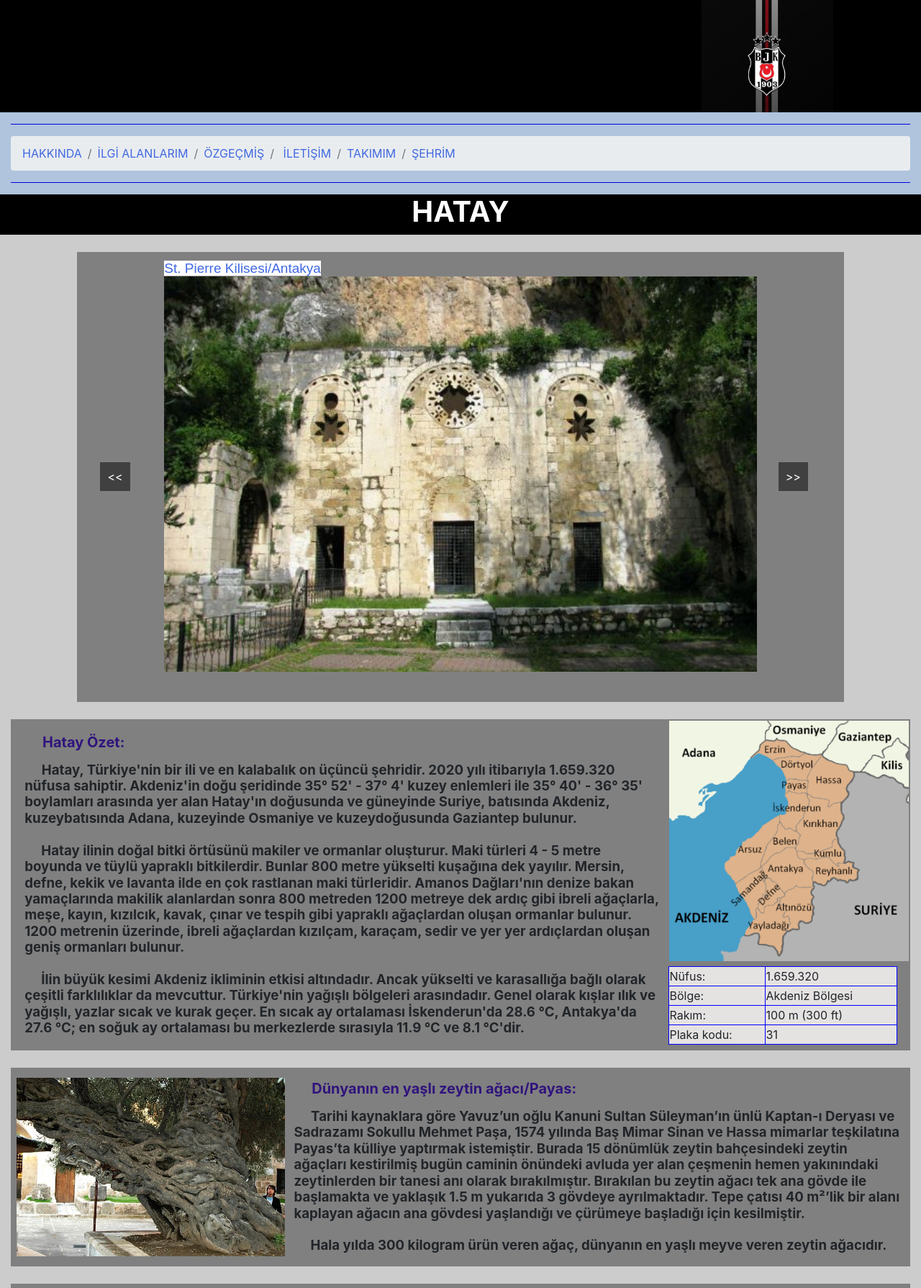
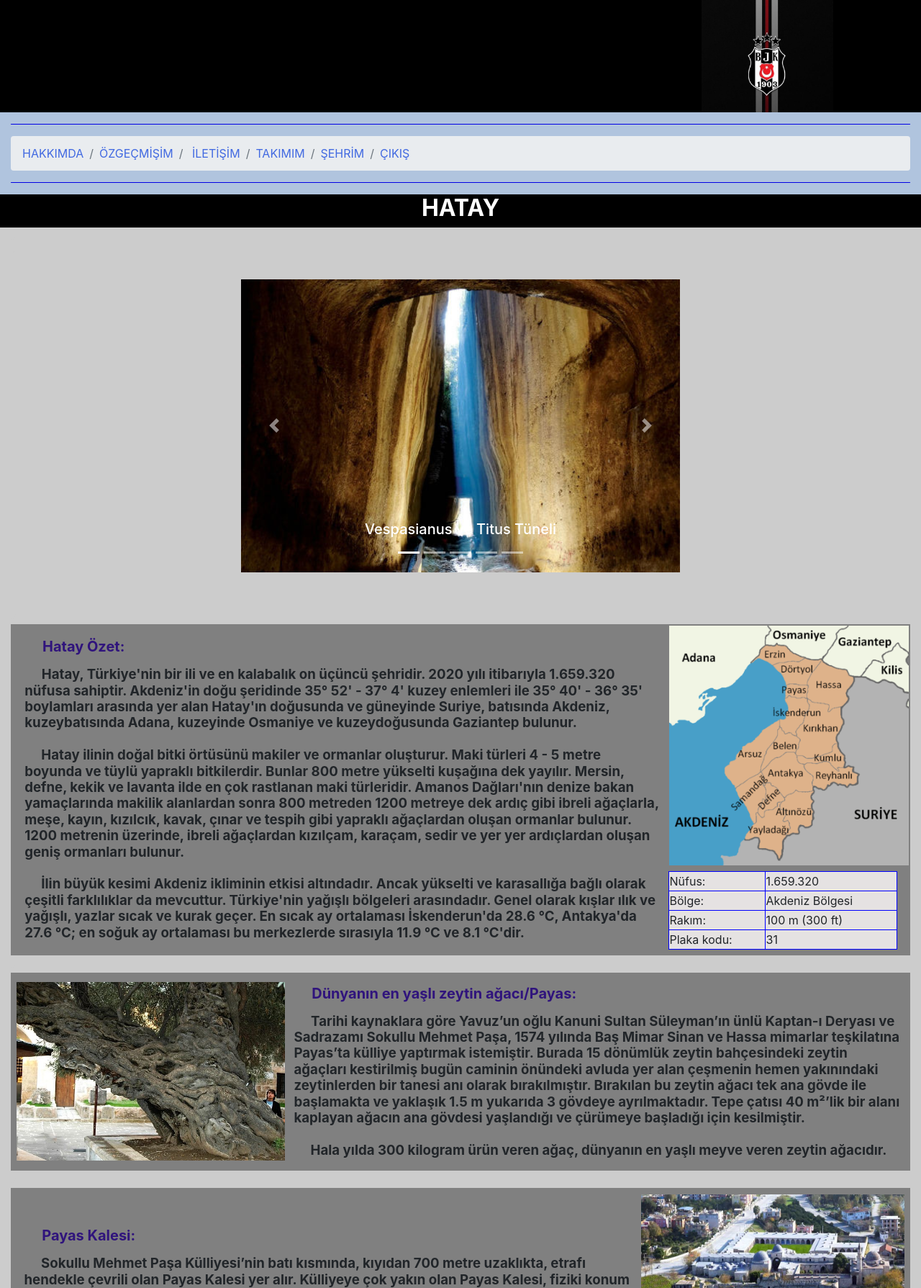
Before and after one commit to huseyinakan/web-teknolojileri-proje, a PHP site: page /sehrim.html in a window 1280 px wide. Shown: the top 1789 px of the page at 72% size. Run offline with PHP 8.4, Linux system fonts and the light colour scheme.

Commit message:
Son
Son dokunuşlar yapıldı ve bitti..

```diff
--- a/css/style.css
+++ b/css/style.css
@@ -68,6 +68,16 @@
         background-color:lightsteelblue;
     }
 
+    .labellog
+    {
+        color: blue;
+        font-weight: bold;
+        font-size: 20pt;
+        margin-left: auto;
+        margin-right: auto;
+        margin-top: auto;
+        margin-bottom: auto;
+    }
     #links
     {
         width: 100%;
@@ -199,6 +209,7 @@
     #divfoot
     {
         text-align: right;
+        color: burlywood;
     }
     .cv
     {
@@ -242,6 +253,9 @@
     font-size: 32pt;
 }
 
+
+
+
     .sutun1
     {
         width: 40%;
--- /dev/null
+++ b/kullanicilar.php
@@ -0,0 +1,4 @@
+<?php
+$user = "b201210027@sakarya.edu.tr";
+$pass = "1903";
+?>
--- a/sehrim.html
+++ b/sehrim.html
@@ -2,7 +2,7 @@
 <html>
 <head>
 <meta charset="utf-8">
-<title>My Page</title>
+<title>Şehrim</title>
 <meta name="viewport" content="width=device-width, initial-scale=1">
 <link rel="stylesheet" type="text/css" href="css/bootstrap.min.css">
 
@@ -29,12 +29,13 @@
             <div class="col-sm-12 col-12 col-md-12 col-lg-12 col-xl-12" id="links">
                 <hr color="blue">
                 <ul class="breadcrumb">
-                    <li class="breadcrumb-item"><a href="index.html">HAKKINDA</a></li>
-                    <li class="breadcrumb-item"><a href="ilgi.html">İLGİ ALANLARIM</a></li>
-                    <li class="breadcrumb-item"><a href="ozgecmis.html">ÖZGEÇMİŞ</a></li>
+                    <li class="breadcrumb-item"><a href="index.html">HAKKIMDA</a></li>
+                    <li class="breadcrumb-item"><a href="ozgecmis.html">ÖZGEÇMİŞİM</a></li>
                     <li class="breadcrumb-item"> <a href="iletisim.html">İLETİŞİM</a></li>
                     <li class="breadcrumb-item"><a href="takimim.html">TAKIMIM</a></li>
                     <li class="breadcrumb-item"><a href="sehrim.html">ŞEHRİM</a></li>
+                    <li class="breadcrumb-item"><a href="login.html">ÇIKIŞ</a></li>
+
                 </ul>
                 <hr color="blue">
             </div>
@@ -44,7 +45,7 @@
     <div class="container-fluid">
         <div class="row">
             <div class="col-sm-12 col-12 col-md-12 col-lg-12 col-xl-12" id="baslik">
-                <h1 style="color: white;"><b>HATAY</b></h1>
+                <h2 style="color: white;"><b>HATAY</b></h2>
             </div>
         </div>
     </div>
@@ -56,46 +57,85 @@
         </div>
     </div>
 
-    <div class="container-fluid" id="graydiv3">
+    <div class="container-fluid">
         <div class="row">
-            <div class="col-sm-1 col-1 col-md-1 col-lg-1 col-xl-1" id="beyaz">r
-
-            </div>
-            <div class="col-sm-1 col-1 col-md-1 col-lg-1 col-xl-1" id="graydiv" style="margin-top: auto; margin-bottom: auto;" >
-                <div id="kontrol">
-                    <a href="javascript:onceki()"><<</a>
-                </div>
+            <div class="col-sm-3 col-3 col-md-3 col-lg-3 col-xl-3" id="beyaz">r
 
             </div>
 
-            <div class="col-sm-8 col-8 col-md-8 col-lg-8 col-xl-8" id="slider" style="margin-bottom: 1%; margin-top: 1%;">
+            <div class="col-sm-6 col-6 col-md-6 col-lg-6 col-xl-6" id="beyaz">
+                <div id="slider1" class="carousel slide carousel-fade my-5">
+					<ol class="carousel-indicators">
+						<li data-target="#slider1" data-slide-to="0" class="active"></li>
+						<li data-target="#slider1" data-slide-to="1"></li>
+						<li data-target="#slider1" data-slide-to="2"></li>
+						<li data-target="#slider1" data-slide-to="3"></li>
+						<li data-target="#slider1" data-slide-to="4"></li>
 
-                    <div>
-                        <div class="slayt"><a href="https://www.neredekal.com/st-pierre-kilisesi-gezilecek-yer-detay/" target="_blank"><span style="background-color: white;">St. Pierre Kilisesi/Antakya</span><img class="img-fluid" src="images/stpier.jpg" width="100%" alt="St. Pierre Kilisesi" /></a>
-                        </div>
-                        <div class="slayt"><a href="https://www.neredekal.com/besikli-magara-gezilecek-yer-detay/" target="_blank"><span style="background-color: white;">Beşikli Mağara/Antakya</span><img class="img-fluid" src="images/beşik.jpg" width="100%" alt="Beşikli Mağara" /></a>
-                        </div>
-                        <div class="slayt"><a href="https://www.neredekal.com/antakya-mozaik-muzesi-gezilecek-yer-detay/" target="_blank"><span style="background-color: white;">Mozaik Müzesi/Antakya</span><img class="img-fluid" src="images/mozaik.jpg" width="100%" alt="Mozaik Müzesi" /></a>
-                        </div>
-                        <div class="slayt"><a href="https://www.neredekal.com/hatay-st-simon-manastiri-gezilecek-yer-detay/" target="_blank"><span style="background-color: white;">St. Simon Manastırı/Samandağ</span><img class="img-fluid" src="images/simon.jpg" width="100%" alt="St. Simon Manastırı" /></a>
-                        </div>
-                        <div class="slayt"><a href="https://www.neredekal.com/vespasianus-ve-titus-tuneli-gezilecek-yer-detay/" target="_blank"><span style="background-color: white;">Vespasianus ve Titus Tüneli/Samandağ</span><img class="img-fluid" src="images/titus.jpg" width="100%" alt="Vespasianus ve Titus Tüneli" /></a>
-                        </div>
-                    </div>
+					</ol>
+					<div class="carousel-inner">
+						<div class="carousel-item active">
+							<a target="_blank" href="https://www.neredekal.com/vespasianus-ve-titus-tuneli-gezilecek-yer-detay/">
+							<img class="d-block w-100" src="images/titus.jpg" alt="Vespasianus ve Titus Tüneli">
+							</a>
+							<div class="carousel-caption d-none d-md-block">
+								<h5>Vespasianus ve Titus Tüneli</h5>
+
+							</div>
+						</div>
+
+						<div class="carousel-item">
+							<a target="_blank" href="https://www.neredekal.com/antakya-mozaik-muzesi-gezilecek-yer-detay/">
+							<img class="d-block w-100" src="images/mozaik.jpg" alt="Mozaik Müzesi">
+							</a>
+							<div class="carousel-caption d-none d-md-block">
+								<h5>Mozaik Müzesi</h5>
+							</div>
+						</div>
+
+						<div class="carousel-item">
+							<a target="_blank" href="https://www.neredekal.com/besikli-magara-gezilecek-yer-detay/">
+							<img class="d-block w-100" src="images/beşik.jpg" alt="Beşikli Mağara">
+							</a>
+							<div class="carousel-caption d-none d-md-block">
+								<h5>Beşikli Mağara</h5>
+							</div>
+						</div>
+
+						<div class="carousel-item">
+							<a target="_blank" href="https://www.neredekal.com/st-pierre-kilisesi-gezilecek-yer-detay/">
+							<img class="d-block w-100" src="images/stpier.jpg" alt="St. Pierre Kilisesi">
+							</a>
+							<div class="carousel-caption d-none d-md-block">
+								<h5>St. Pierre Kilisesi</h5>
+							</div>
+						</div>
+
+                        <div class="carousel-item">
+							<a target="_blank" href="https://www.neredekal.com/payas-kalesi-gezilecek-yer-detay/">
+							<img class="d-block w-100" src="images/kale1.jpg" alt="Payas Kalesi">
+							</a>
+							<div class="carousel-caption d-none d-md-block">
+								<h5>Payas Kalesi</h5>
+							</div>
+						</div>
+					</div>
+					<a href="#slider1" class="carousel-control-prev" data-slide="prev">
+						<span class="carousel-control-prev-icon"></span>
+					</a>
+					<a href="#slider1" class="carousel-control-next" data-slide="next">
+						<span class="carousel-control-next-icon"></span>
+					</a>
+				</div>
 
 
-                    <script type="text/javascript" src="js/slider.js"></script>
             </div>
 
-            <div class="col-sm-1 col-1 col-md-1 col-lg-1 col-xl-1" id="graydiv2" style="margin-top: auto; margin-bottom: auto;">
-                <div id="kontrol">
-                    <a href="javascript:sonraki()">>></a>
-                </div>
+            <div class="col-sm-3 col-3 col-md-3 col-lg-3 col-xl-3" id="beyaz">
+
 
             </div>
-            <div class="col-sm-1 col-1 col-md-1 col-lg-1 col-xl-1" id="beyaz">
 
-            </div>
         </div>
     </div>
 
@@ -322,9 +362,15 @@
 
     <div class="container-fluid">
         <div class="row">
-            <div class="col-sm-12 col-12 col-md-12 col-lg-12 col-xl-12" id="beyaz">s</div>
+            <div class="col-sm-12 col-12 col-md-12 col-lg-12 col-xl-12" id="divfoot">
+                <footer id="cvfoot">
+                    @Hüseyin Akan-Web Teknolojileri Proje
+                </footer>
+            </div>
         </div>
     </div>
-
+    <script src="https://code.jquery.com/jquery-3.3.1.min.js"></script>
+    <script src="https://cdnjs.cloudflare.com/ajax/libs/popper.js/1.14.3/umd/popper.min.js"></script>
+	<script src="https://stackpath.bootstrapcdn.com/bootstrap/4.1.3/js/bootstrap.min.js"></script>
 </body>
 </html>
```
Also changed, not shown: iletisim.html (+16 -5 lines), iletisim.php (+5 -3 lines), index.html (+10 -10 lines), login.html (added, +83 -0 lines), login.php (added, +99 -0 lines), ozgecmis.html (+7 -6 lines), takimim.html (+48 -4 lines), images/kale1.jpg (added).
